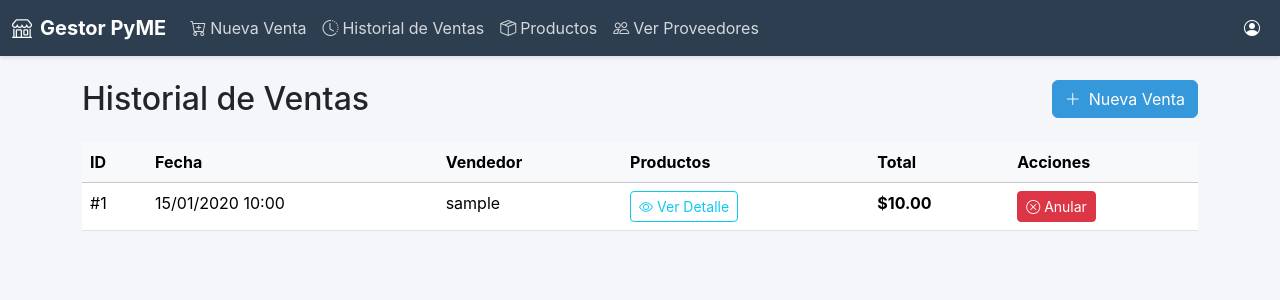
After one commit to Ferxxo-sar/gestor-pyme, a Django app: page /ventas/historial/ in a window 1280 px wide. The commit adds this page. Shown: the top 300 px of the page. Run offline with Django 5.2, Linux system fonts and the light colour scheme; tables that the repository leaves empty hold one stand-in row (values such as "Sample post"); some libraries are stand-ins or nearby versions.

Commit message:
Feat: Implementar historial de ventas con anulación y dashboard con métricas en tiempo real

```diff
--- a/templates/base/base.html
+++ b/templates/base/base.html
@@ -184,6 +184,11 @@
                         </a>
                     </li>
                     <li class="nav-item">
+                        <a class="nav-link" href="{% url 'ventas:historial_ventas' %}">
+                            <i class="bi bi-clock-history me-1"></i>Historial de Ventas
+                        </a>
+                    </li>
+                    <li class="nav-item">
                         <a class="nav-link" href="{% url 'productos:lista_productos' %}">
                             <i class="bi bi-box-seam me-1"></i>Productos
                         </a>
--- /dev/null
+++ b/ventas/templates/ventas/historial_ventas.html
@@ -0,0 +1,124 @@
+{% extends 'base/base.html' %}
+
+{% block title %}Historial de Ventas{% endblock %}
+
+{% block content %}
+<div class="container mt-4">
+    <div class="d-flex justify-content-between align-items-center mb-4">
+        <h2 class="mb-0">Historial de Ventas</h2>
+        <a href="{% url 'ventas:nueva_venta' %}" class="btn btn-primary">
+            <i class="bi bi-plus-lg me-2"></i>Nueva Venta
+        </a>
+    </div>
+
+    {% if ventas %}
+        <div class="table-responsive">
+            <table class="table table-hover">
+                <thead class="table-light">
+                    <tr>
+                        <th>ID</th>
+                        <th>Fecha</th>
+                        <th>Vendedor</th>
+                        <th>Productos</th>
+                        <th>Total</th>
+                        <th>Acciones</th>
+                    </tr>
+                </thead>
+                <tbody>
+                    {% for venta in ventas %}
+                    <tr>
+                        <td>#{{ venta.id }}</td>
+                        <td>{{ venta.fecha|date:"d/m/Y H:i" }}</td>
+                        <td>{{ venta.vendedor.username }}</td>
+                        <td>
+                            <button class="btn btn-sm btn-outline-info" type="button"
+                                    data-bs-toggle="collapse"
+                                    data-bs-target="#detalle-{{ venta.id }}"
+                                    aria-expanded="false">
+                                <i class="bi bi-eye"></i> Ver Detalle
+                            </button>
+                        </td>
+                        <td><strong>${{ venta.total }}</strong></td>
+                        <td>
+                            <button class="btn btn-sm btn-danger"
+                                    onclick="confirmarAnular({{ venta.id }})"
+                                    title="Anular venta">
+                                <i class="bi bi-x-circle"></i> Anular
+                            </button>
+                        </td>
+                    </tr>
+                    <tr class="collapse" id="detalle-{{ venta.id }}">
+                        <td colspan="6">
+                            <div class="card card-body bg-light">
+                                <h6 class="mb-3">Detalle de la Venta #{{ venta.id }}</h6>
+                                <table class="table table-sm table-bordered mb-0">
+                                    <thead>
+                                        <tr>
+                                            <th>Producto</th>
+                                            <th>Cantidad</th>
+                                            <th>Precio Unitario</th>
+                                            <th>Subtotal</th>
+                                        </tr>
+                                    </thead>
+                                    <tbody>
+                                        {% for detalle in venta.detalleventa_set.all %}
+                                        <tr>
+                                            <td>{{ detalle.producto.nombre }}</td>
+                                            <td>{{ detalle.cantidad }}</td>
+                                            <td>${{ detalle.precio_unitario }}</td>
+                                            <td>${{ detalle.subtotal }}</td>
+                                        </tr>
+                                        {% endfor %}
+                                    </tbody>
+                                </table>
+                            </div>
+                        </td>
+                    </tr>
+                    {% endfor %}
+                </tbody>
+            </table>
+        </div>
+    {% else %}
+        <div class="alert alert-info">
+            <i class="bi bi-info-circle me-2"></i>
+            No hay ventas registradas aún.
+        </div>
+    {% endif %}
+</div>
+
+<!-- Modal de Confirmación para Anular -->
+<div class="modal fade" id="anularModal" tabindex="-1">
+    <div class="modal-dialog">
+        <div class="modal-content">
+            <div class="modal-header">
+                <h5 class="modal-title">Confirmar Anulación</h5>
+                <button type="button" class="btn-close" data-bs-dismiss="modal"></button>
+            </div>
+            <div class="modal-body">
+                <p>¿Estás seguro que deseas anular la venta <strong>#<span id="ventaId"></span></strong>?</p>
+                <p class="text-danger"><i class="bi bi-exclamation-triangle me-2"></i>Esta acción devolverá el stock de los productos.</p>
+            </div>
+            <div class="modal-footer">
+                <button type="button" class="btn btn-secondary" data-bs-dismiss="modal">Cancelar</button>
+                <form id="formAnular" method="POST" style="display: inline;">
+                    {% csrf_token %}
+                    <button type="submit" class="btn btn-danger">Anular Venta</button>
+                </form>
+            </div>
+        </div>
+    </div>
+</div>
+{% endblock %}
+
+{% block extra_js %}
+<script>
+function confirmarAnular(ventaId) {
+    document.getElementById('ventaId').textContent = ventaId;
+    const form = document.getElementById('formAnular');
+    form.action = `/ventas/${ventaId}/anular/`;
+
+    var modal = new bootstrap.Modal(document.getElementById('anularModal'));
+    modal.show();
+}
+</script>
+{% endblock %}
--- a/ventas/urls.py
+++ b/ventas/urls.py
@@ -6,4 +6,6 @@ app_name = 'ventas'
 urlpatterns = [
     path('nueva/', views.nueva_venta, name='nueva_venta'),
     path('search/', views.search_products, name='search_products'),
+    path('historial/', views.historial_ventas, name='historial_ventas'),
+    path('<int:venta_id>/anular/', views.anular_venta, name='anular_venta'),
 ]
--- a/ventas/views.py
+++ b/ventas/views.py
@@ -4,6 +4,39 @@ from django.contrib.auth.models import User
 from django.http import JsonResponse
 from .models import Venta, DetalleVenta
 from productos.models import Producto
+
+def historial_ventas(request):
+    """Vista para mostrar el historial de ventas."""
+    ventas = Venta.objects.all().select_related('vendedor').prefetch_related('detalleventa_set__producto').order_by('-fecha')
+
+    context = {
+        'ventas': ventas,
+    }
+    return render(request, 'ventas/historial_ventas.html', context)
+
+
+def anular_venta(request, venta_id):
+    """Vista para anular una venta y devolver el stock."""
+    if request.method == 'POST':
+        try:
+            venta = Venta.objects.get(id=venta_id)
+
+            # Devolver el stock de cada producto
+            for detalle in venta.detalleventa_set.all():
+                producto = detalle.producto
+                producto.stock += detalle.cantidad
+                producto.save()
+
+            # Eliminar la venta
+            venta.delete()
+            messages.success(request, f'Venta #{venta_id} anulada exitosamente. Stock devuelto.')
+
+        except Venta.DoesNotExist:
+            messages.error(request, 'La venta no existe.')
+        except Exception as e:
+            messages.error(request, f'Error al anular la venta: {str(e)}')
+
+    return redirect('ventas:historial_ventas')
 
 def nueva_venta(request):
     termino_busqueda = request.GET.get('busqueda', '')
```
Also changed, not shown: core/templates/core/index.html (+4 -4 lines), core/views.py (+27 -1 lines).
